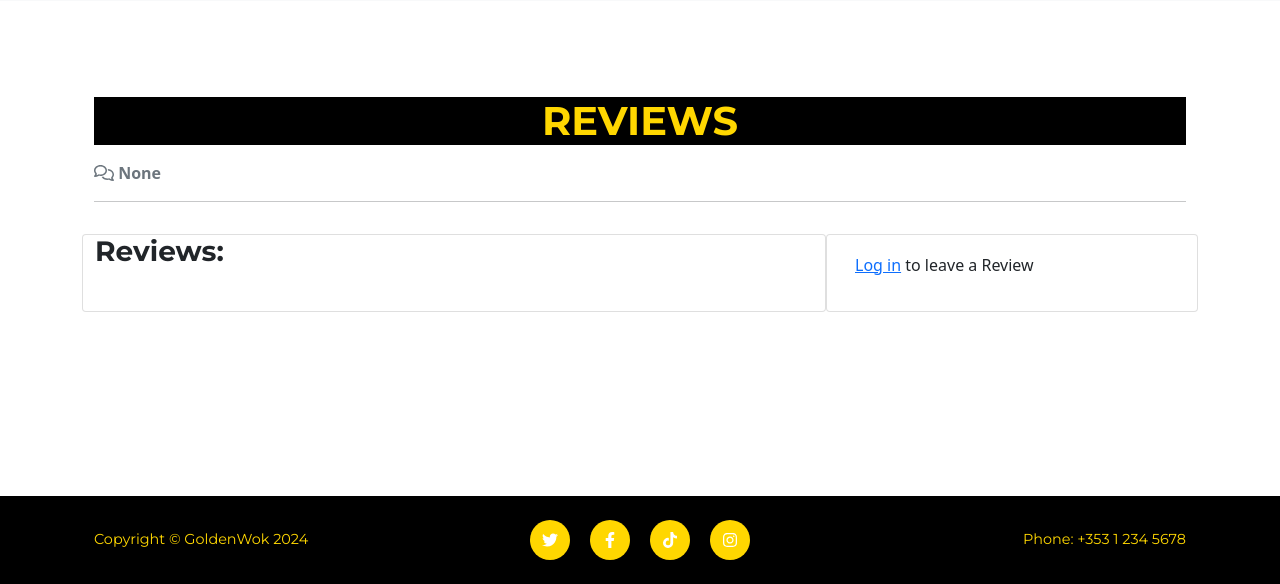
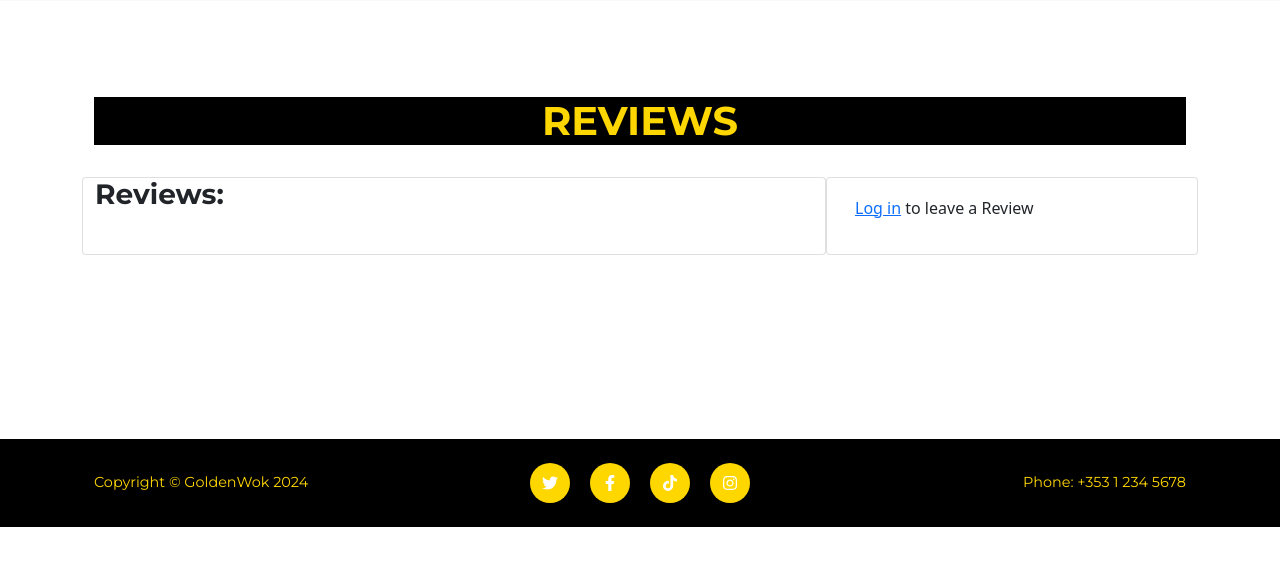
Before and after one commit to UloE-G/GoldenWokV3, a Django app: page / in a window 1280 px wide. Shown: the part 1998-2582 px from the top of the page. After the commit the page ends 2525 px from the top, so only its background shows below. Run offline with Django 4.2, Linux system fonts and the light colour scheme; data that the repository does not hold is empty; some libraries are stand-ins or nearby versions.

Commit message:
Delete comment count

```diff
--- a/about/templates/about/index.html
+++ b/about/templates/about/index.html
@@ -82,17 +82,6 @@
             <div class="container">
                 <div class="text-center">
                     <h2 class="section-heading text-uppercase">Reviews</h2>
-                </div>
-                <!-- Displaying count of comments -->
-                <div class="row">
-                    <div class="col-12">
-                    <strong class="text-secondary">
-                        <i class="far fa-comments"></i> {{ comment_count }}
-                    </strong>
-                    </div>
-                    <div class="col-12">
-                    <hr>
-                    </div>
                 </div>
                 <!-- Displaying Reviews -->
                 <div class="row">
```
